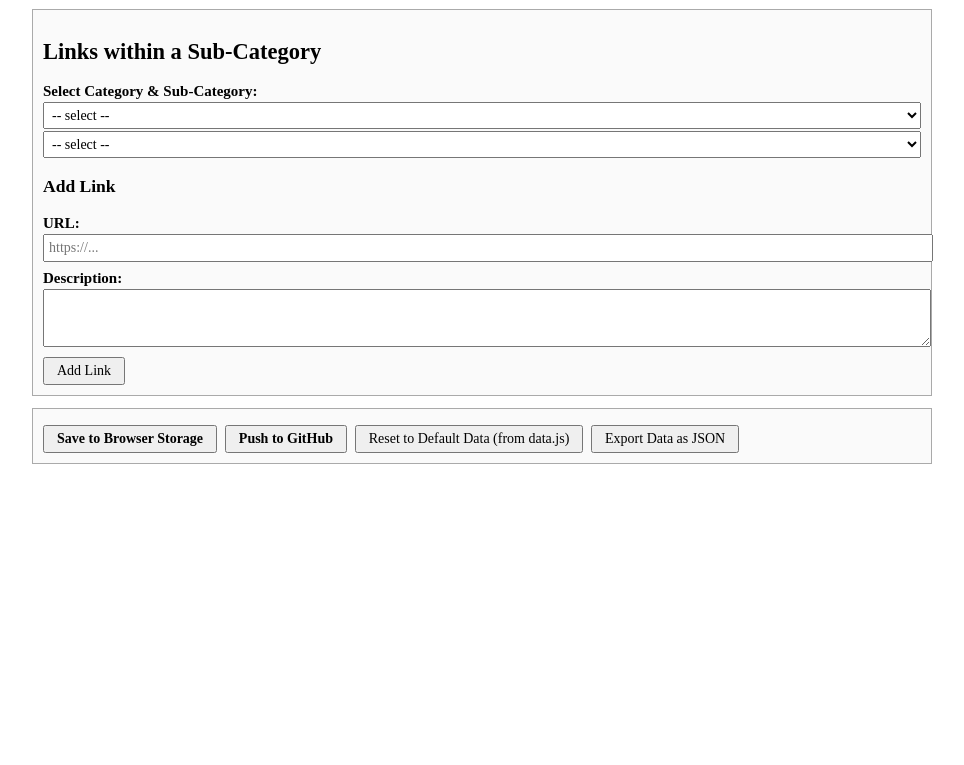
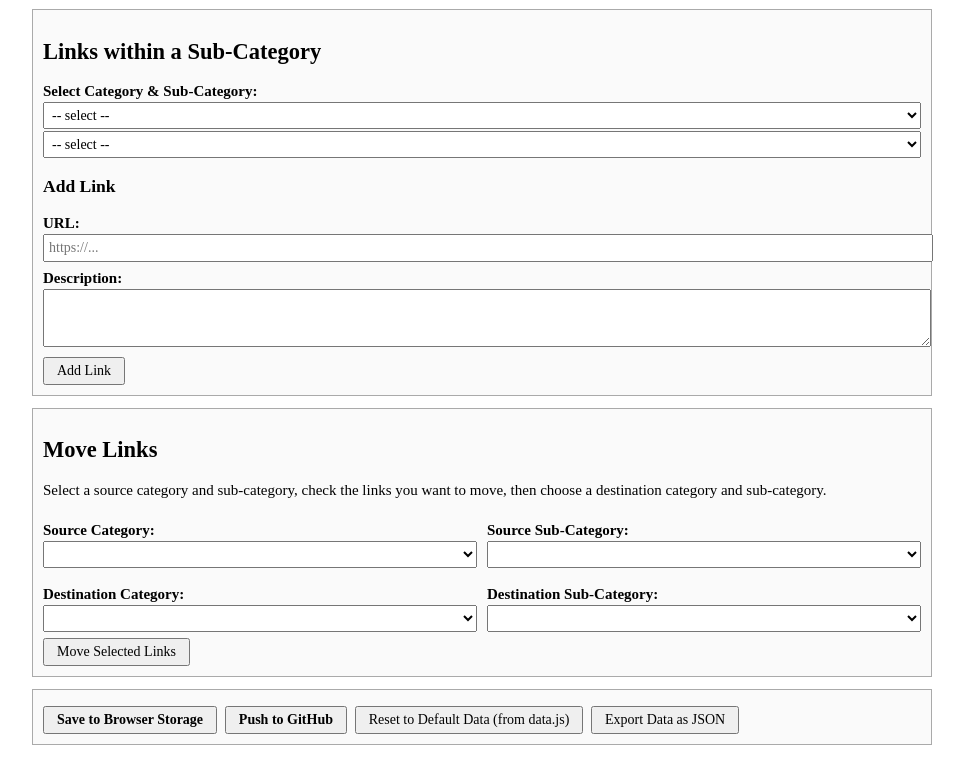
Before and after one commit to druvx13/sanskrit-web-resources, a plain HTML site: page admin.html in a window 1280 px wide. Shown: the part 1045-1810 px from the top of the page, without its empty margins (158-1122 px from the left). Before the commit the page ends 1529 px from the top, so only its background shows below. Drawn offline with Linux system fonts and the light colour scheme.

Commit message:
Add Move Links section to admin interface
Added a new section for moving links between categories with source and destination selections.

```diff
--- a/admin.html
+++ b/admin.html
@@ -52,6 +52,25 @@
         .token-area input { flex: 1; }
         .repo-config input { margin-bottom: 4px; }
         #status-message { margin: 8px 0; min-height: 1.2em; }
+        .move-link-item {
+            display: flex;
+            align-items: center;
+            gap: 8px;
+            margin-bottom: 4px;
+        }
+        .move-link-item label {
+            margin:0;
+            font-weight: normal;
+            display: flex;
+            align-items: center;
+            gap: 6px;
+        }
+        .move-selects {
+            display: flex;
+            gap: 10px;
+            flex-wrap: wrap;
+        }
+        .move-selects > div { flex: 1; min-width: 120px; }
     </style>
 </head>
 <body>
@@ -116,6 +135,38 @@
         </div>
     </div>
 
+    <!-- NEW MOVE LINKS SECTION -->
+    <div class="editor-section">
+        <h2>Move Links</h2>
+        <p>Select a source category and sub‑category, check the links you want to move, then choose a destination category and sub‑category.</p>
+        <div class="move-selects">
+            <div>
+                <label>Source Category:
+                    <select id="move-src-cat"></select>
+                </label>
+            </div>
+            <div>
+                <label>Source Sub‑Category:
+                    <select id="move-src-sub"></select>
+                </label>
+            </div>
+        </div>
+        <div id="move-src-links" style="margin: 10px 0;"></div>
+        <div class="move-selects">
+            <div>
+                <label>Destination Category:
+                    <select id="move-dest-cat"></select>
+                </label>
+            </div>
+            <div>
+                <label>Destination Sub‑Category:
+                    <select id="move-dest-sub"></select>
+                </label>
+            </div>
+        </div>
+        <button id="move-links-btn">Move Selected Links</button>
+    </div>
+
     <div class="editor-section">
         <button id="save-local-btn" style="font-weight:bold;">Save to Browser Storage</button>
         <button id="push-github-btn" style="font-weight:bold;">Push to GitHub</button>
```
